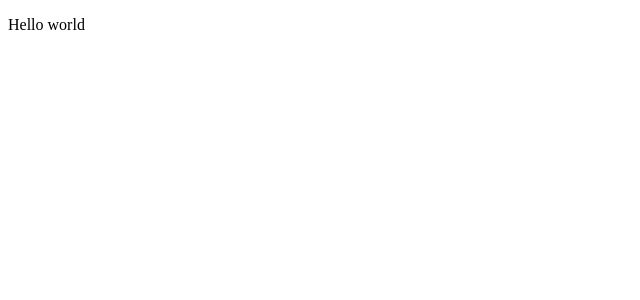
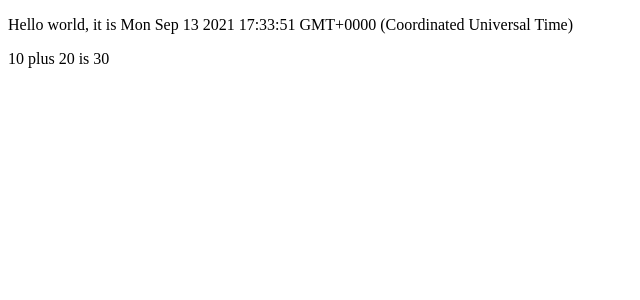
Before and after one commit to annassanchez/fullstack-hy2021, a React (Create React App) app in the folder part01_introduction/a_introduction/part1/: page / in a window 1280 px wide. Shown: the top 300 px of the page, without its empty margins (0-640 px from the left). Built offline with nearby package versions, Linux system fonts and the light colour scheme.

Commit message:
added part1-example03

```diff
--- a/part01_introduction/a_introduction/part1/src/App.js
+++ b/part01_introduction/a_introduction/part1/src/App.js
@@ -7,7 +7,7 @@
   </div>
 )*/
 
-/*example02 : console*/
+/*example02 : console
 const App = () => {
   console.log('Hello from component')
   return (
@@ -15,6 +15,23 @@
       <p>Hello world</p>
     </div>
   )
+}*/
+
+/*exmaple03: dynamic content render*/
+
+const App = () => {
+  const now = new Date()
+  const a = 10
+  const b = 20
+
+  return (
+    <div>
+      <p>Hello world, it is {now.toString()}</p>
+      <p>
+        {a} plus {b} is {a + b}
+      </p>
+    </div>
+  )
 }
 
 export default App;
```
